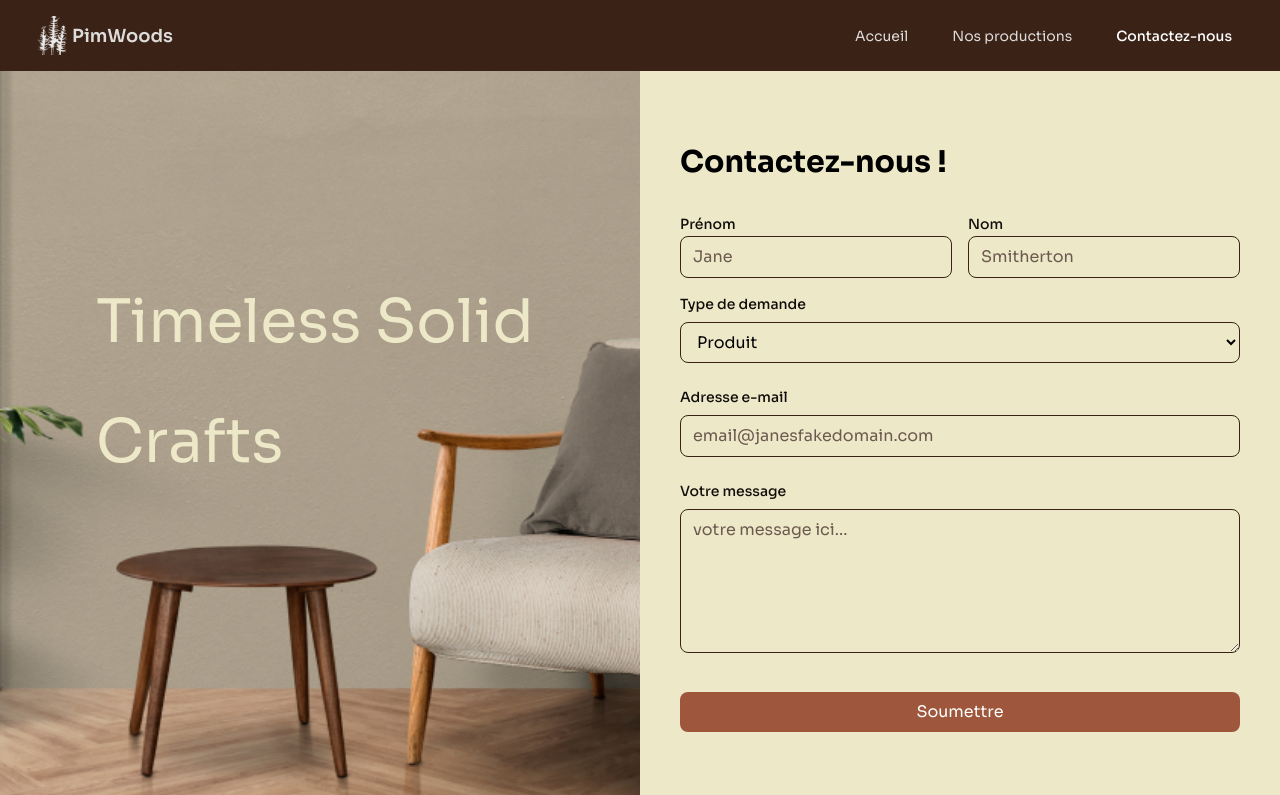
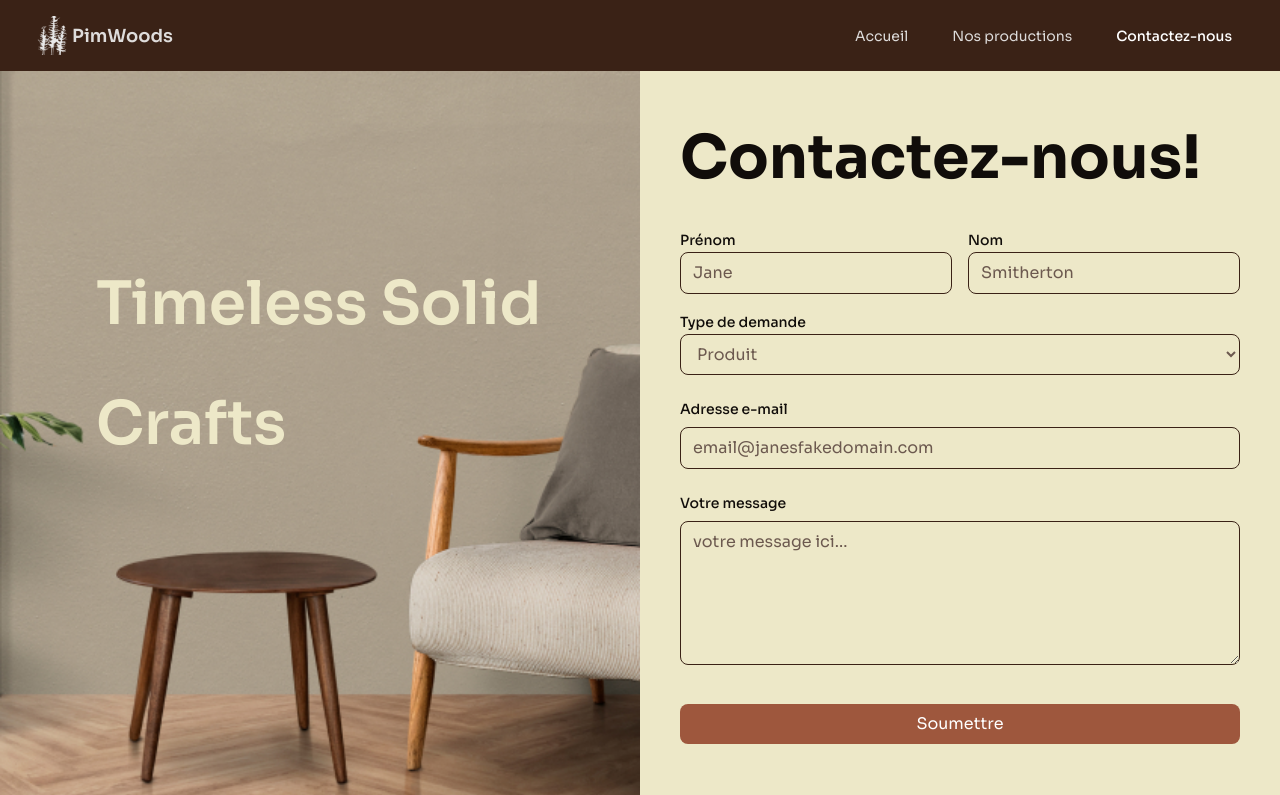
Before and after one commit to yaCHBn2004/pim-woods-site, a React (Vite) app in the folder client/: page /contact in a window 1280 px wide. Shown: the top 795 px of the page. Built offline with nearby package versions, Linux system fonts and the light colour scheme.

Commit message:
✅ some styling

```diff
--- a/client/package.json
+++ b/client/package.json
@@ -10,6 +10,9 @@
     "preview": "vite preview"
   },
   "dependencies": {
+    "@fortawesome/fontawesome-svg-core": "^6.5.2",
+    "@fortawesome/free-solid-svg-icons": "^6.5.2",
+    "@fortawesome/react-fontawesome": "^0.2.2",
     "antd": "^5.17.3",
     "axios": "^1.7.2",
     "react": "^18.2.0",
--- a/client/src/pages/Contact/Form.jsx
+++ b/client/src/pages/Contact/Form.jsx
@@ -1,8 +1,11 @@
 import React, { useState, useEffect } from 'react';
 import axios from 'axios';
 import toast, { Toaster } from 'react-hot-toast';
+import { FontAwesomeIcon } from '@fortawesome/react-fontawesome';
+import { faChevronDown} from '@fortawesome/free-solid-svg-icons';
 
 const ContactForm = () => {
+
   const [name, setName] = useState("");
   const [email, setEmail] = useState("");
   const [familyName, setFamilyName] = useState("");
@@ -70,9 +73,9 @@ const ContactForm = () => {
 
   return (
     <div className="flex flex-col bg-bg h-full w-full">
-      <form className="w-full flex flex-col gap-2 pl-10 pr-10 pt-36 pb-32 " onSubmit={handleSubmit}>
+      <form className="w-full flex flex-col gap-2 pl-10 pr-10 pt-32 pb-32 " onSubmit={handleSubmit}>
       <Toaster />
-        <h2 className="text-3xl font-bold mb-6">Contactez-nous !</h2>
+      <h1 className=' text-darkBrown text-6xl font-bold mb-8'>Contactez-nous!</h1>
         <div className="flex gap-4 mb-2">
           <div className="flex-1">
             <label className="text-darkBrown text-sm font-medium" htmlFor="name">Prénom</label>
@@ -102,15 +105,19 @@ const ContactForm = () => {
           </div>
         </div>
         <div className="mb-4">
-          <label className="block text-darkBrown text-sm font-medium mb-2" htmlFor="inquiryType">Type de demande</label>
+  <label className=" text-darkBrown text-sm font-medium mb-2" htmlFor="inquiryType">Type de demande</label>
   <select
     name="inquiryType"
     id="inquiryType"
     value={inquiryType}
     onChange={handleChange}
-            className="w-full px-3 py-2 border border-primary rounded-lg bg-transparent placeholder-placeholderColor"
+    className="w-full px-3 py-2 border  border-primary text-placeholderColor rounded-lg bg-transparent placeholder-placeholderColor"
+
   >
     <option value="Produit">Produit</option>
+    <option value="Service">Service</option>
+    <option value="Support">Support</option>
+
   </select>
 </div>
 
--- a/client/src/pages/Contact/Main.jsx
+++ b/client/src/pages/Contact/Main.jsx
@@ -5,14 +5,15 @@ const Main = () => {
   return (
     <div className="w-screen min-h-screen flex items-center justify-center">
       <div
-        className="flex-1 min-h-screen  flex m-auto  "
+        className="flex-1 min-h-screen  flex  "
         style={{
           backgroundImage: `url('/src/assets/images/contact.jpg')`,
           backgroundSize: 'cover',
           backgroundPosition: 'center',
+
         }}
       >
-         <h1 className=' text-6xl pb-24 m-auto text-bg font-normal w-[70%]'>Timeless Solid <br /> <br /> Crafts</h1>
+         <h1 className=' text-6xl pb-36 m-auto text-bg font-semibold w-[70%]'>Timeless Solid <br /> <br /> Crafts</h1>
       </div>
       <div className="flex-1 min-h-screen flex items-center justify-center">
         <Form />
```
Also changed, not shown: 1 other file (tests, documents, lock files or other folders). Lines whose indentation alone changed are shown as unchanged.
